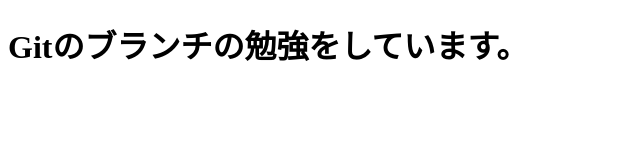
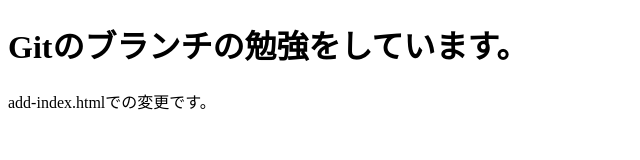
Before and after one commit to tuubu/git-study2, a plain HTML site: page index.html in a window 1280 px wide. Shown: the whole page, without its empty margins (0-640 px from the left). Drawn offline with Linux system fonts and the light colour scheme.

Commit message:
index.html変更

```diff
--- a/index.html
+++ b/index.html
@@ -6,5 +6,6 @@
 </head>
 <body>
     <h1>Gitのブランチの勉強をしています。</h1>
+    <p>add-index.htmlでの変更です。</p>
 </body>
 </html>
```
